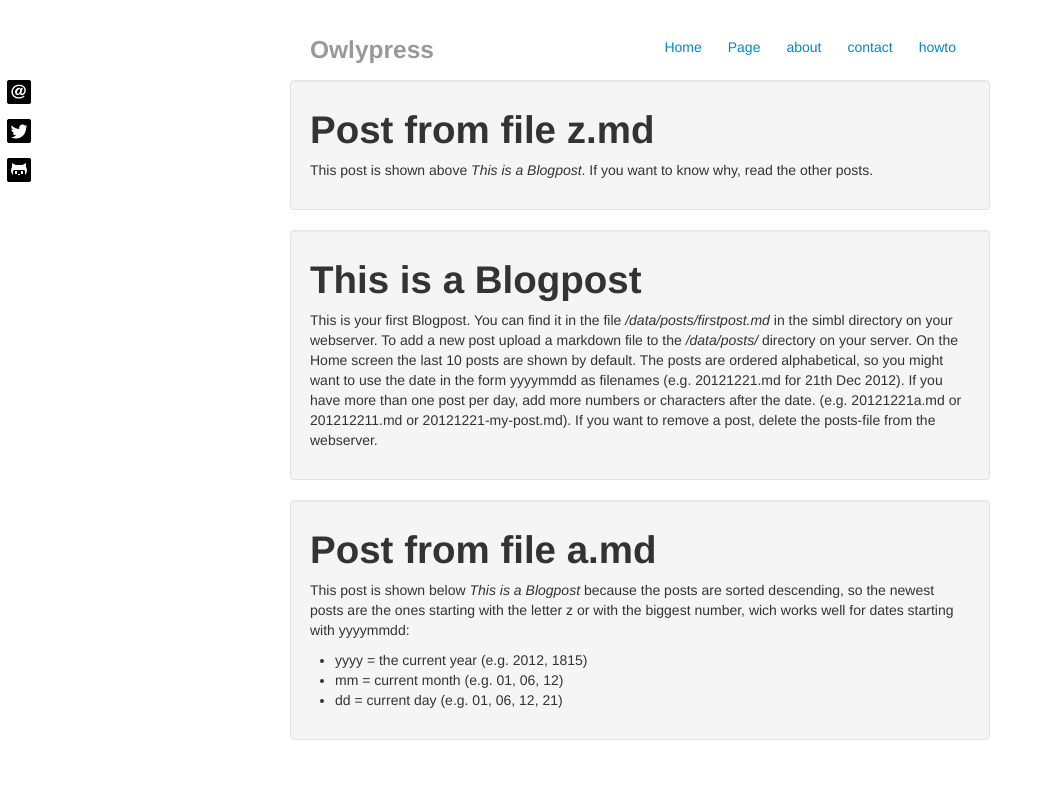
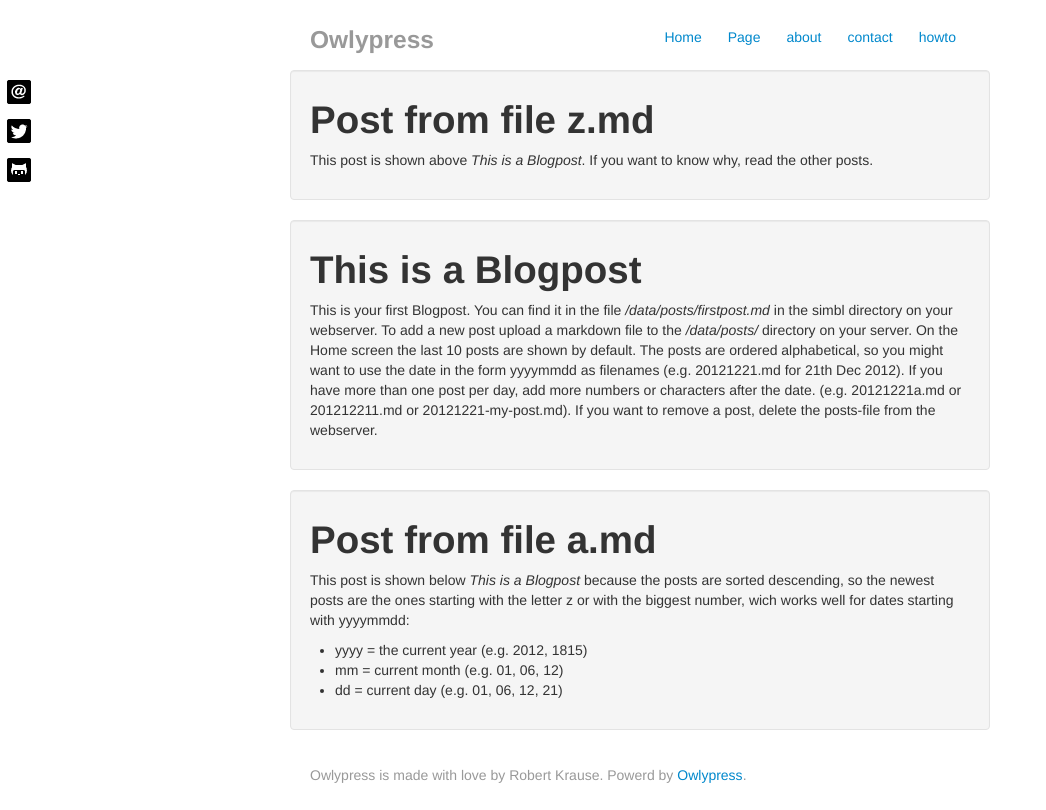
Before and after one commit to euleule/owlypress, a PHP site: page / in a window 1280 px wide. Shown: the whole page, without its empty margins (0-1046 px from the left). Before the commit the page ends 740 px from the top, so only its background shows below. Run offline with PHP 8.4, Linux system fonts and the light colour scheme.

Commit message:
Added footer with credits

```diff
--- a/config.js
+++ b/config.js
@@ -3,5 +3,6 @@ owlypressConfig = {
     "initialPosts": 10,
 	"twitter": "Owlypress",
 	"email": "owlypress@gmail.com",
-	"github": "euleule/owlypress"
+	"github": "euleule/owlypress",
+	"author": "Robert Krause"
 }
--- a/css/owlypress.css
+++ b/css/owlypress.css
@@ -1,9 +1,21 @@
+html,
 body {
-	padding-top: 20px;
-	padding-bottom: 40px;
+	height: 100%;
 }
 
-/* Custom container */
+body {
+	padding-top: 10px;
+}
+
+.container {
+	width: auto;
+	max-width: 660px;
+}
+
+.container .credit {
+	margin: 15px 0;
+}
+
 .container-narrow {
 	margin: 0 auto;
 	max-width: 700px;
@@ -43,3 +55,17 @@ body {
 #socialmedia_iconbar img{
 	margin-bottom: 15px;
 }
+
+#footer {
+	height: 50px;
+}
+
+/* Lastly, apply responsive CSS fixes as necessary */
+@media (max-width: 767px) {
+	#footer {
+		margin-left: 0px;
+		margin-right: -20px;
+		padding-left: 15px;
+		padding-right: 20px;
+	}
+}
--- a/js/owlypress.js
+++ b/js/owlypress.js
@@ -1,8 +1,6 @@
 (function(){
     //"use strict";
 	var converter = new Markdown.Converter();
-
-	$('#pageTitle').html(owlypressConfig["title"])
 
     // get page list, build menu
     var getPages = function(){
@@ -108,7 +106,13 @@
 		});
 	}
 
-	var renderSocialMediaBar = function(){
+	var renderConfig = function(){
+		// render page title
+		if(owlypressConfig.hasOwnProperty('title')){
+			$('#pageTitle').html(owlypressConfig["title"]);
+		}
+
+		// render social media icons
 		if(owlypressConfig.hasOwnProperty('email')){
 			$('#socialmedia').append('<li><a href="mailto:' + owlypressConfig['email'] + '"><img src="img/email.png" alt="Email"></a></li>');
 		}
@@ -118,5 +122,18 @@
 		if(owlypressConfig.hasOwnProperty('github')){
 			$('#socialmedia').append('<li><a href="https://github.com/' + owlypressConfig['github'] + '"><img src="img/github.png" alt="GitHub"></a></li>');
 		}
+
+		// render credits for footer
+		var credit = "";
+		if(owlypressConfig.hasOwnProperty('author')){
+			if(owlypressConfig.hasOwnProperty('title')){
+				credit += owlypressConfig["title"] + " is made with love by ";
+			}else{
+				credit += "Made with love by ";
+			}
+			credit += owlypressConfig["author"] + ". ";
+		}
+		credit += "Powerd by <a href=\"http://owlypress.net\">Owlypress</a>.";
+		$("#credit").html(credit);
 	}();
 })();
--- a/templates/owlypressTemplate.php
+++ b/templates/owlypressTemplate.php
@@ -33,8 +33,8 @@ if($this->data['type'] != '' && $this->data['id']!= ''){
 	<div class="masthead">
     	<ul class="nav nav-pills pull-right" id="page-menu">
 
-        </ul>
-        <a href="#"><h3 class="muted" id="pageTitle">Owlypress</h3></a>
+       	</ul>
+   	    <a href="#"><h3 class="muted" id="pageTitle">Owlypress</h3></a>
     </div>
 
 	<div id="content">
@@ -47,6 +47,15 @@ if($this->data['type'] != '' && $this->data['id']!= ''){
 		</ul>
 	</div>
 </div>
+
+<div id="footer">
+    <div class="container">
+        <p class="muted credit" id="credit">
+
+        </p>
+	</div>
+</div>
+
 <script src="js/pagedown/Markdown.Converter.js"></script>
 <script src="js/jquery-1.8.3.js"></script>
 <script src="js/bootstrap/js/bootstrap.min.js"></script>
```
Also changed, not shown: data/pages/howto.md (+7 -3 lines).
